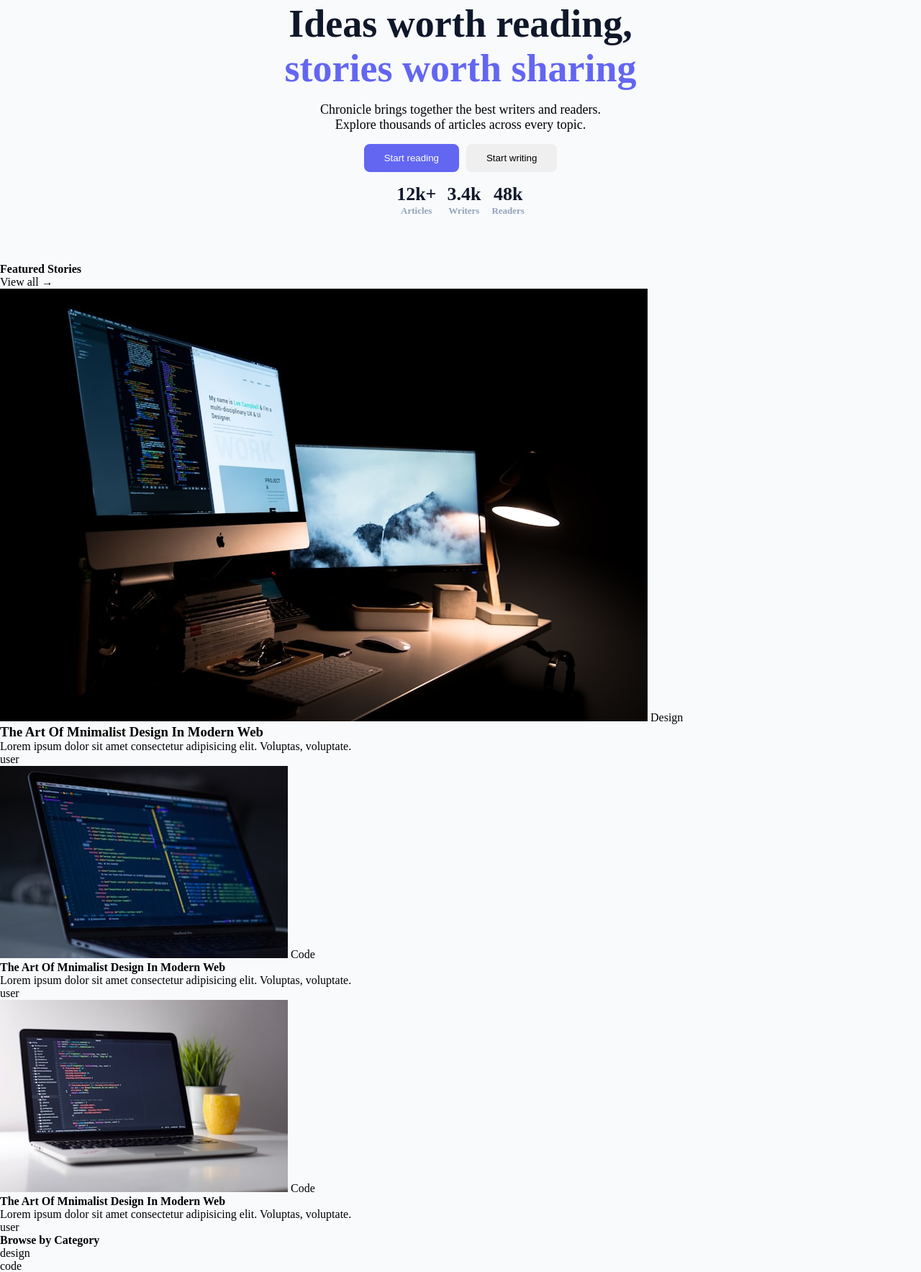
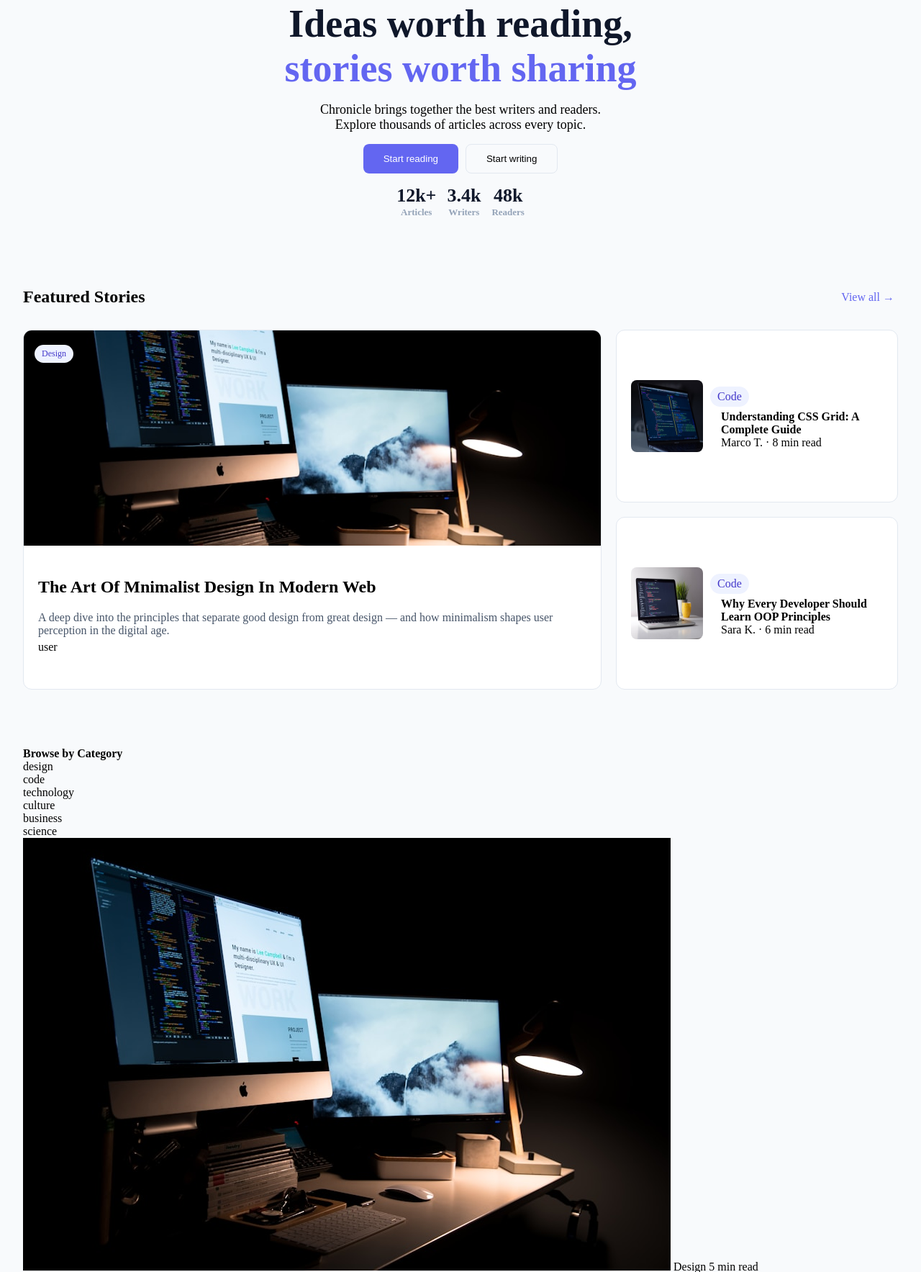
Before and after one commit to tiko345/blog-page, a PHP site: page / in a window 1280 px wide. Shown: the part 162-1929 px from the top of the page at 72% size. Run offline with PHP 8.4, Linux system fonts and the light colour scheme.

Commit message:
home_page add featured stories section style

```diff
--- a/css/style.css
+++ b/css/style.css
@@ -55,6 +55,7 @@
 
 .main-content, .footer {
   background-color: #f8fafc;
+  padding: 0 2rem;
 }
 
 .main-content .discover {
@@ -113,6 +114,103 @@
   transform: translateY(-2px);
   box-shadow: 0 4px 8px rgba(0, 0, 0, 0.2);
 }
+.main-content .discover .home-buttons .btn2 {
+  background-color: #f8fafc;
+  border: 1px solid #e2e8f0;
+}
+.main-content .discover .home-buttons .btn2:hover {
+  background-color: #f1f5f9;
+}
+
+.featured-stories .featured-header {
+  display: flex;
+  flex-direction: row;
+  justify-content: space-between;
+  align-items: center;
+  padding: 2rem 0;
+}
+.featured-stories .featured-header a {
+  text-decoration: none;
+  color: #6366f1;
+  padding-right: 5px;
+}
+
+.featured-stories-container {
+  display: grid;
+  grid-template-columns: 1fr 1fr 1fr;
+  grid-template-rows: 1fr 1fr;
+  gap: 20px;
+  max-height: 500px;
+  padding-bottom: 5rem;
+}
+.featured-stories-container article {
+  position: relative;
+  border-radius: 12px;
+  border: #e2e8f0 1px solid;
+  overflow: hidden;
+  background-color: #ffffff;
+}
+.featured-stories-container article:hover {
+  box-shadow: 0 10px 12px rgba(0, 0, 0, 0.2);
+}
+.featured-stories-container .featured-story1 {
+  grid-column: 1/3;
+  grid-row: 1/3;
+}
+.featured-stories-container .featured-story1 img {
+  width: 100%;
+  height: 60%;
+  object-fit: cover;
+  z-index: 0;
+}
+.featured-stories-container .featured-story1 .image-span {
+  position: absolute;
+  top: 20px;
+  left: 15px;
+  color: #4338ca;
+  background-color: #eef2ff;
+  padding: 5px 10px;
+  border-radius: 20px;
+  font-size: 12px;
+  z-index: 1;
+}
+.featured-stories-container .featured-story1 .featured-stories-article1-info {
+  max-height: 100px;
+  padding: 20px;
+}
+.featured-stories-container .featured-story1 .featured-stories-article1-info h2 {
+  padding: 20px 0;
+}
+.featured-stories-container .featured-story1 .featured-stories-article1-info p {
+  color: #475569;
+  padding-bottom: 5px;
+}
+.featured-stories-container .featured-story2, .featured-stories-container .featured-story3 {
+  display: flex;
+  flex-direction: row;
+  padding-left: 20px;
+  gap: 5px;
+  align-items: center;
+}
+.featured-stories-container .featured-story2 img, .featured-stories-container .featured-story3 img {
+  width: 100px;
+  height: 100px;
+  border-radius: 8px;
+}
+.featured-stories-container .featured-story2 .image-span2, .featured-stories-container .featured-story3 .image-span2 {
+  display: inline-block;
+  padding: 5px 10px;
+  border-radius: 20px;
+  color: #4338ca;
+  background-color: #eef2ff;
+  margin: 5px;
+}
+.featured-stories-container .featured-story2 span, .featured-stories-container .featured-story3 span {
+  padding: 0 20px;
+}
+.featured-stories-container .featured-story2 h4, .featured-stories-container .featured-story3 h4 {
+  padding: 0 20px;
+}
 
 * {
   padding: 0;
--- a/index.html
+++ b/index.html
@@ -30,7 +30,7 @@
              Explore thousands of articles across every topic.</p>
         <div class="home-buttons">
             <button class="btn1">Start reading</button>
-            <button>Start writing</button>
+            <button class="btn2">Start writing</button>
         </div>
         <div class="stats-container">
             <span class="span-nums">12k+ <span class="span-stats">Articles</span></span>
@@ -39,29 +39,37 @@
         </div>
         </section>
         <section class="featured-stories">
-            <h4>Featured Stories</h4>
-            <span>View all →</span>
-            <article>
+            <div class="featured-header">
+                <h2>Featured Stories</h2>
+                <span><a href="#">View all →</a></span>
+            </div>
+            <div class="featured-stories-container">
+                <article class="featured-story1">
                     <img src="./assets/card1.jpg" alt="Card image">
-                <span>Design</span>
-                <h3>The Art Of Mnimalist Design In Modern Web</h3>
-                <p>Lorem ipsum dolor sit amet consectetur adipisicing elit. Voluptas, voluptate.</p>
+                    <span class="image-span">Design</span>
+                    <div class="featured-stories-article1-info">
+                        <h2>The Art Of Mnimalist Design In Modern Web</h2>
+                        <p>A deep dive into the principles that separate good design from great design — and how minimalism shapes user perception in the digital age.</p>
                         <span>user</span>
+                    </div>
                 </article>
-            <article>
+                <article class="featured-story2">
                     <img src="./assets/card2.jpg" alt="Card image">
-                <span>Code</span>
-                <h4>The Art Of Mnimalist Design In Modern Web</h4>
-                <p>Lorem ipsum dolor sit amet consectetur adipisicing elit. Voluptas, voluptate.</p>
-                <span>user</span>
+                    <div class="featured-stories-article2-info">
+                        <span class="image-span2">Code</span>
+                        <h4>Understanding CSS Grid: A Complete Guide</h4>
+                        <span>Marco T. · 8 min read</span>
+                    </div>
                 </article>
-            <article>
+                <article class="featured-story3">
                     <img src="./assets/card3.jpg" alt="Card image">
-                <span>Code</span>
-                <h4>The Art Of Mnimalist Design In Modern Web</h4>
-                <p>Lorem ipsum dolor sit amet consectetur adipisicing elit. Voluptas, voluptate.</p>
-                <span>user</span>
+                    <div class="featured-stories-article3-info">
+                        <span class="image-span2">Code</span>
+                        <h4>Why Every Developer Should Learn OOP Principles</h4>
+                        <span>Sara K. · 6 min read</span>
+                    </div>
                 </article>
+            </div>
         </section>
         <section class="Browse-by-category">
             <h4>Browse by Category</h4>
--- a/scss/pages/_home.scss
+++ b/scss/pages/_home.scss
@@ -1,5 +1,6 @@
 @use "../abstracts/" as *;
 
+//header
 .header{
     display: flex;
     height: 4rem;
@@ -52,10 +53,14 @@
     background-color: $color-bg-hover;
     color:$color-accent;
 }
+
+//main content
 .main-content, .footer{
     background-color: $color-surface;
+    padding: 0 2rem;
 }
 
+//section discover
 .main-content .discover{
     display: flex;
     flex-direction: column;
@@ -106,7 +111,6 @@
         .btn1{
             background-color: $color-accent;
             color: white;
-
             transition: transform 0.2s ease, box-shadow 0.2s ease;
 
         }
@@ -114,5 +118,108 @@
             transform: translateY(-2px);
             box-shadow: 0 4px 8px rgba(0, 0, 0, 0.2);
         }
+        .btn2{
+            background-color: $color-surface;;
+            border: 1px solid #e2e8f0;
+        }
+        .btn2:hover{
+            background-color: $color-bg-hover;
+        }
     }
 }
+
+//section featured stories
+
+.featured-stories .featured-header{
+    display: flex;
+    flex-direction: row;
+    justify-content: space-between;
+    align-items: center;
+    padding: 2rem 0;
+
+    a{
+        text-decoration: none;
+        color: $color-accent;
+        padding-right: 5px;
+    }
+
+}
+
+.featured-stories-container {
+    display: grid;
+    grid-template-columns: 1fr 1fr 1fr;
+    grid-template-rows: 1fr 1fr;
+    gap: 20px;
+    max-height: 500px;
+    padding-bottom: 5rem;
+    article{
+        position: relative;
+        border-radius: 12px;
+        border: #e2e8f0 1px solid;
+        overflow: hidden;
+        background-color: $color-bg;
+    }
+    article:hover{
+        box-shadow:  0 10px 12px rgba(0,0,0,0.2);
+    }
+    .featured-story1 {
+        grid-column: 1 / 3;
+        grid-row: 1 / 3;
+
+        img{
+            width: 100%;
+            height: 60%;
+            object-fit: cover;
+            z-index: 0;
+        }
+        .image-span{
+            position: absolute;
+            top: 20px;
+            left: 15px;
+            color: #4338ca;
+            background-color: #eef2ff;
+            padding: 5px 10px;
+            border-radius: 20px;
+            font-size: 12px;
+            z-index: 1;
+        }
+        .featured-stories-article1-info{
+            max-height: 100px;
+            padding: 20px;
+            h2{
+                padding: 20px 0;
+            }
+            p{
+                color:#475569;
+                padding-bottom: 5px;
+            }
+        }
+    }
+        .featured-story2, .featured-story3{
+            display: flex;
+            flex-direction: row;
+            padding-left: 20px;
+            gap:5px;
+            align-items: center;
+            img{
+                width: 100px;
+                height: 100px;
+                border-radius: 8px;
+            }
+            .image-span2{
+                display: inline-block;
+                padding: 5px 10px;
+                border-radius: 20px;
+                color: #4338ca;
+                background-color: #eef2ff;
+                margin:5px;
+            }
+            span{
+                padding: 0 20px;
+            }
+            h4{
+                padding: 0 20px;
+            }
+        }
+
+}
```
Also changed, not shown: 1 other file. Lines whose indentation alone changed are shown as unchanged.
